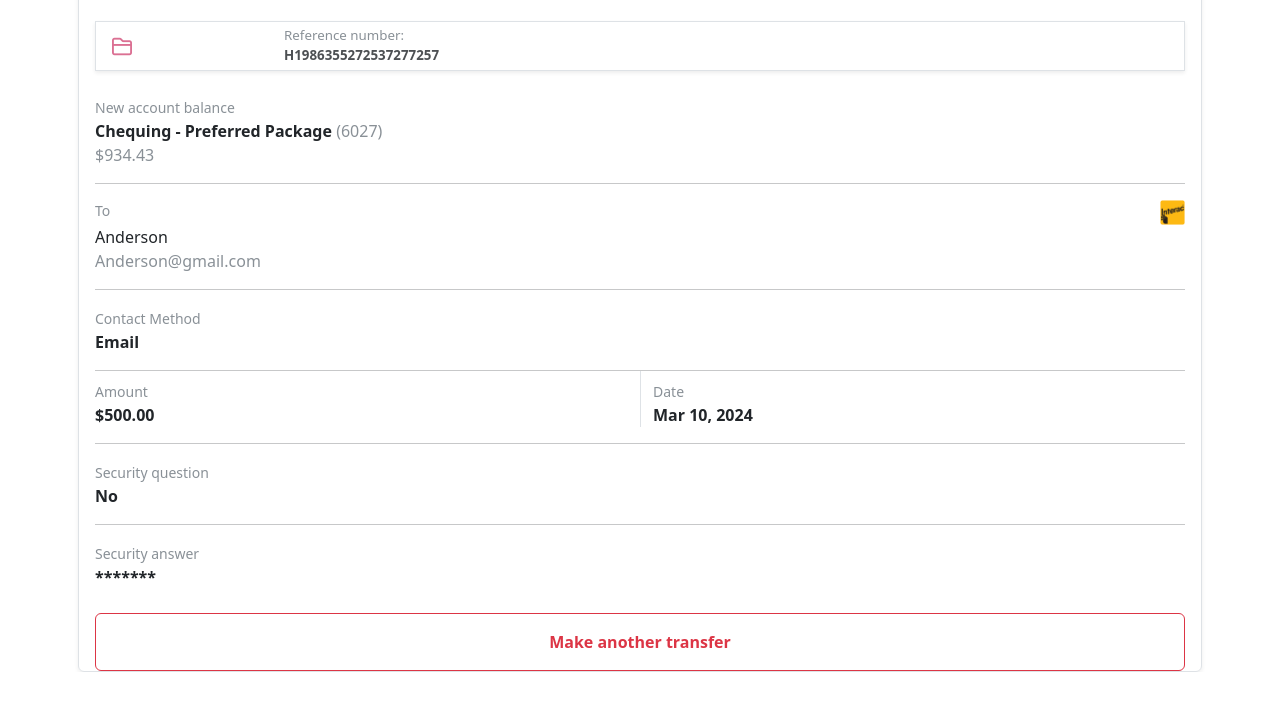
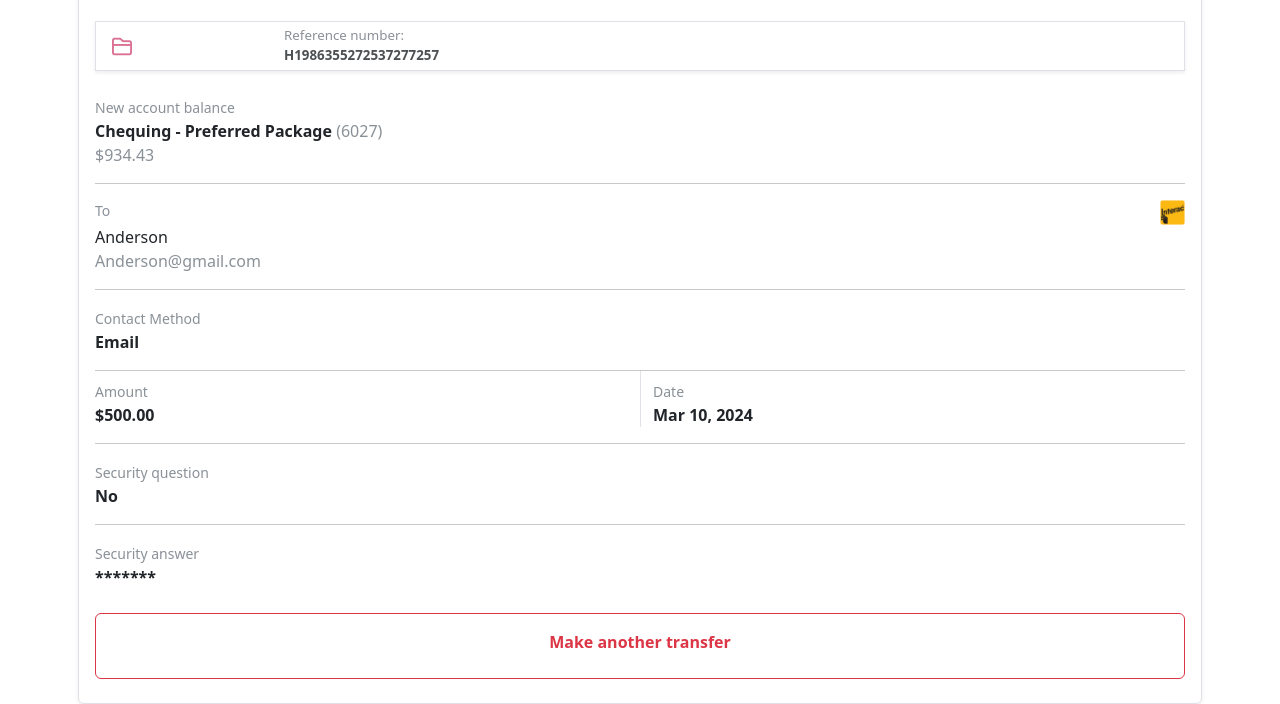
Before and after one commit to quitelook/transfer-shot, a plain HTML site: page page.html in a window 1280 px wide. Shown: the part 142-846 px from the top of the page. Before the commit the page ends 814 px from the top, so only its background shows below. Drawn offline with nearby package versions, Linux system fonts and the light colour scheme; a web font is replaced by a local one.

Commit message:
Update page.html

```diff
--- a/page.html
+++ b/page.html
@@ -72,7 +72,7 @@
       </div>
     </div>
     <div class="container px-2">
-      <div class="wrapper mt-2 border rounded shadow-sm px-3">
+      <div class="wrapper mt-2 border rounded shadow-sm px-3 pb-4">
         <div class="text-center pt-3">
           <span class="material-symbols-outlined circle-check">
             check_circle
@@ -146,7 +146,7 @@
           <strong>*******</strong>
         </div>
         <div>
-          <div class="btn btn-outline-danger mt-4 w-100 p-3">
+          <div class="btn btn-outline-danger mt-4 w-100 p-3 pb-4">
             <strong>Make another transfer</strong>
           </div>
         </div>
```
